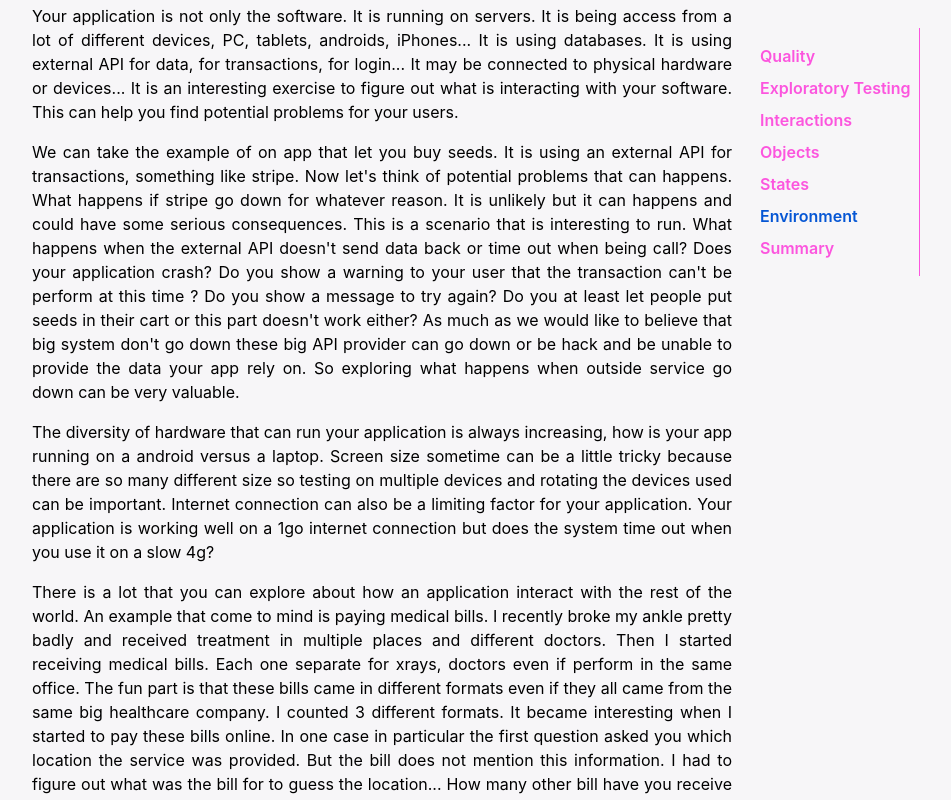
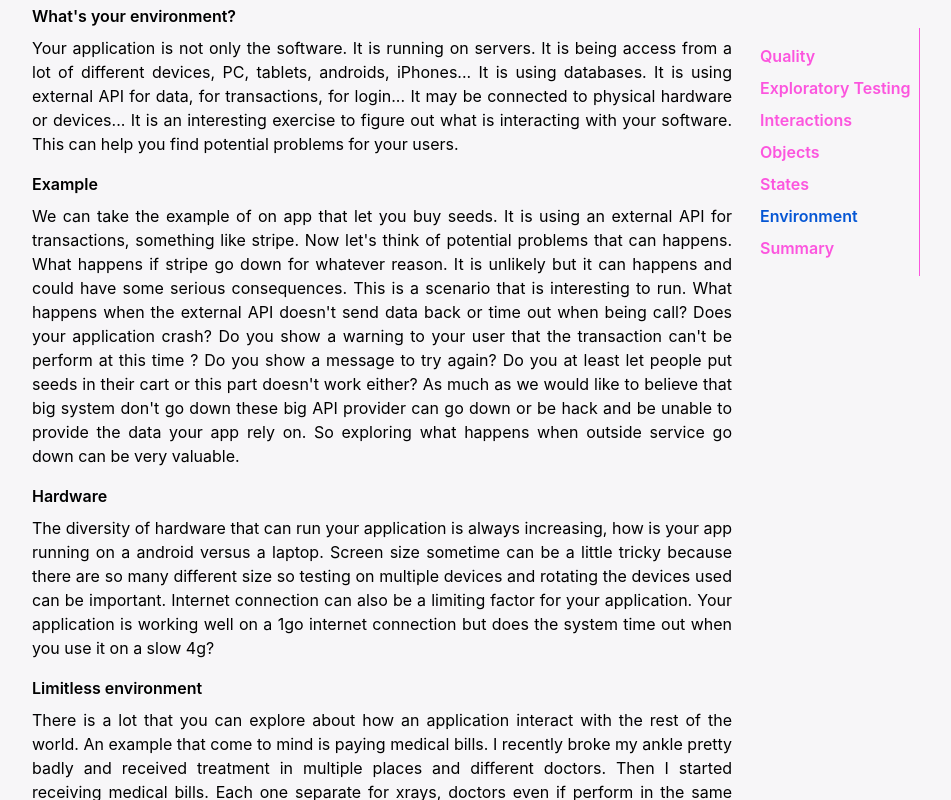
Before and after one commit to willot/Quality, a React (Create React App) app: page /environment in a window 1280 px wide. Shown: the part 440-1240 px from the top of the page, without its empty margins (140-1091 px from the left). Built offline with nearby package versions, Linux system fonts and the light colour scheme.

Commit message:
keep adding sections

```diff
--- a/src/pages/Ecosystem.tsx
+++ b/src/pages/Ecosystem.tsx
@@ -13,7 +13,7 @@ export const Ecosystem = () => {
         <section className="bg-white-bg flex flex-row justify-center w-full">
             <LayoutWrapper section="environment" page="environment">
                 <section className="bg-white-bg h-full text-black text-justify py-10 px-1">
-
+                    <h2 className="pb-2 font-semibold">What's your environment?</h2>
                     <p>Your application is not only the software. It is running on servers. It is being access from a
                         lot of
                         different devices, PC, tablets, androids, iPhones... It is using databases. It is using external
@@ -23,7 +23,8 @@ export const Ecosystem = () => {
                         help
                         you find potential problems for your users.
                     </p>
-                    <p className="pt-4">We can take the example of on app that let you buy seeds. It is using an
+                    <h2 className="pb-2 pt-4 font-semibold">Example</h2>
+                    <p>We can take the example of on app that let you buy seeds. It is using an
                         external
                         API for
                         transactions, something like stripe. Now let's think of potential problems that can happens.
@@ -43,7 +44,9 @@ export const Ecosystem = () => {
                         be hack and be unable to provide the data your app rely on. So exploring what happens when
                         outside
                         service go down can be very valuable.</p>
-                    <p className="pt-4">The diversity of hardware that can run your application is always increasing,
+
+                    <h2 className="pb-2 pt-4 font-semibold">Hardware</h2>
+                    <p>The diversity of hardware that can run your application is always increasing,
                         how is
                         your app running
                         on a android versus a laptop. Screen size sometime can be a little tricky because there are so
@@ -52,7 +55,8 @@ export const Ecosystem = () => {
                         Internet connection can also be a limiting factor for your application. Your application is
                         working
                         well on a 1go internet connection but does the system time out when you use it on a slow 4g?</p>
-                    <p className="pt-4">There is a lot that you can explore about how an application interact with the
+                    <h2 className="pb-2 pt-4 font-semibold">Limitless environment</h2>
+                    <p>There is a lot that you can explore about how an application interact with the
                         rest
                         of the world. An example that come to mind is paying medical bills. I recently broke my ankle
                         pretty
--- a/src/pages/States.tsx
+++ b/src/pages/States.tsx
@@ -15,6 +15,7 @@ export const States = () => {
         <section className="bg-white-bg flex flex-row justify-center w-full">
             <LayoutWrapper section="states" page="states">
                 <section className="bg-white-bg h-full text-black text-justify py-10 px-1">
+                    <h2 className="pb-2 font-semibold">What's a state?</h2>
                     <p>Weird bugs are often caused by action happening at time where they should not. They are usually
                         the
                         bugs that are hard to reproduce or even to understand.
@@ -35,8 +36,8 @@ export const States = () => {
                         running at once. Clearly it got in a weird state that it was not suppose to. This highlight that
                         some time you can get in weird cases when transition are not handle correctly.</p>
                     <section>
-                        <h2 className="font-semibold pt-4 pb">Example</h2>
-                        <p className="pt-4">Let's take the example of a real library. A user enter the building.
+                        <h2 className="font-semibold pt-4 pb-2">Example</h2>
+                        <p>Let's take the example of a real library. A user enter the building.
                             Everybody
                             can
                             enter a library there are no requirement, no need to present a card or an ID. Then the user
@@ -115,6 +116,7 @@ export const States = () => {
                         </section>
                     </section>
                     <section className="pt-4">
+                        <h2 className="pb-2 font-semibold">Hot take</h2>
                         <p>These kind of tests are hard to automatize. You can write an end to end test for the process
                             of
                             checking out books. But you can't write a test for every possible scenario. End to end tests
@@ -128,9 +130,7 @@ export const States = () => {
                             I am also not aware of any end to end test framework that let you run as two concurrent
                             user.
                             This is where the exploratory testing again can be extremely valuable, and help find this
-                            very
-                            hard to
-                            tests scenarios that can really negatively affect the users.</p>
+                            very hard to tests scenarios that can really negatively affect the users.</p>
                     </section>
                 </section>
             </LayoutWrapper>
```
